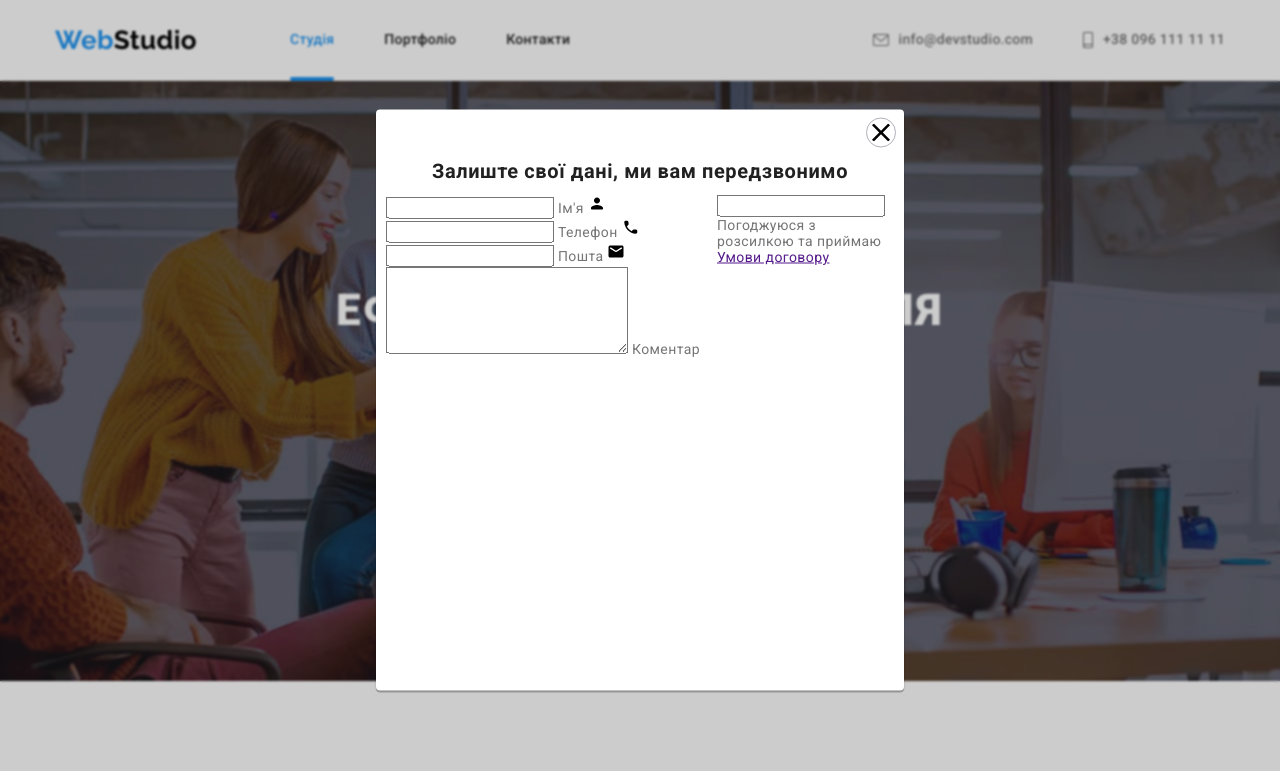
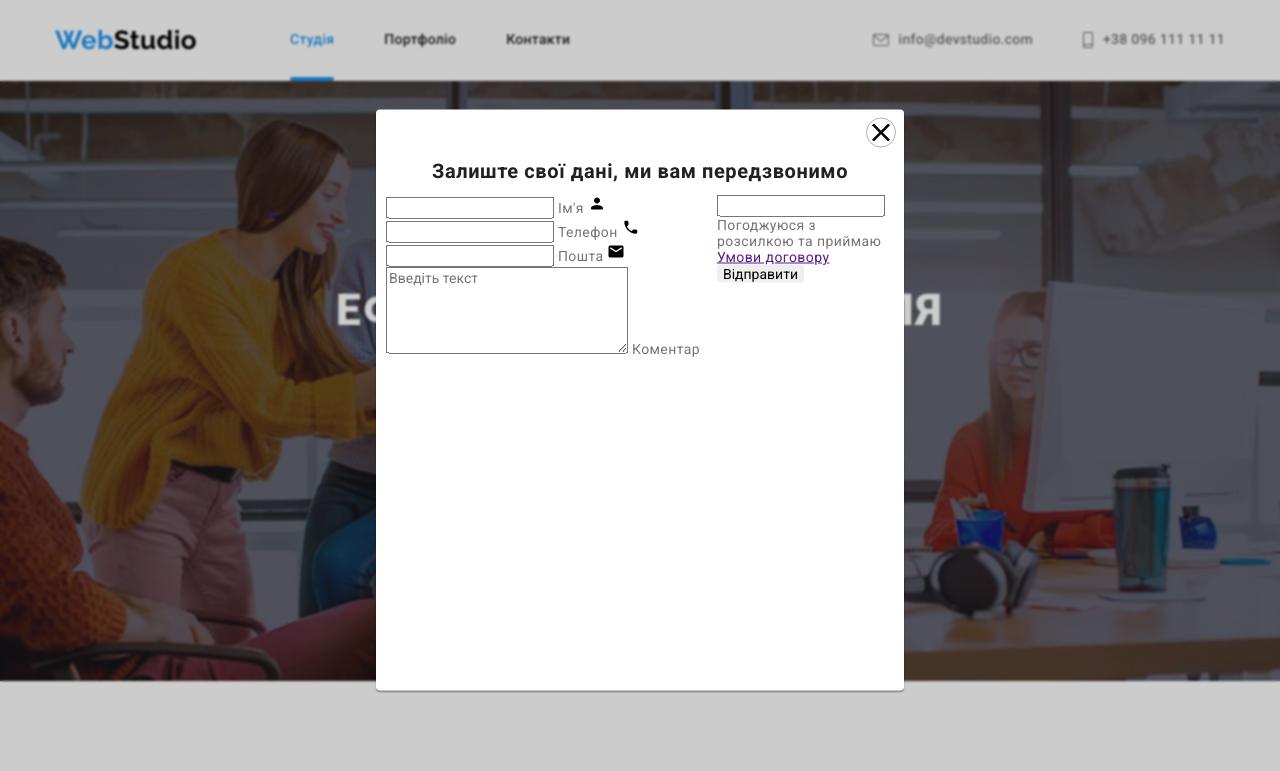
Before and after one commit to tanya-2311/goit-markup-hw-06, a plain HTML site: page index.html in a window 1280 px wide. Shown: the top 771 px of the page. Drawn offline with nearby package versions, Linux system fonts and the light colour scheme.

Commit message:
добавили кнопку до форм

```diff
--- a/index.html
+++ b/index.html
@@ -572,7 +572,7 @@
             </label>
 <!-- label-mail -->
             <label class="form-fild">
-              <input class="form-input-modal" type="email" name="">
+              <input class="form-input-modal" type="email" name="" >
               <span class="span-label-modal">Пошта</span>
               <svg class="form-icon-modal" width="18" height="18">
                 <use href="./images/icons.svg#icon-email-form"></use>
@@ -581,15 +581,16 @@
 
             <!-- label - поле для введееня тексту -->
             <label class="form-fild">
-              <textarea class="form-masage" name=""  cols="30" rows="5"></textarea>
+              <textarea class="form-masage" name=""  cols="30" rows="5" placeholder="Введіть текст"></textarea>
               <span class="span-label-modal">Коментар</span>
             </label>
           </div>
           <div class="form-group-modal">
             <label>
               <input type="checkboks" name="">
-              <span>Погоджуюся з розсилкою та приймаю <a href="">Умови договору</a> </span>
+              <span class="">Погоджуюся з розсилкою та приймаю <a href="">Умови договору</a> </span>
             </label>
+            <button class="button-form-modal" type="submit">Відправити</button>
           </div>
         </form>
       </div>
```
